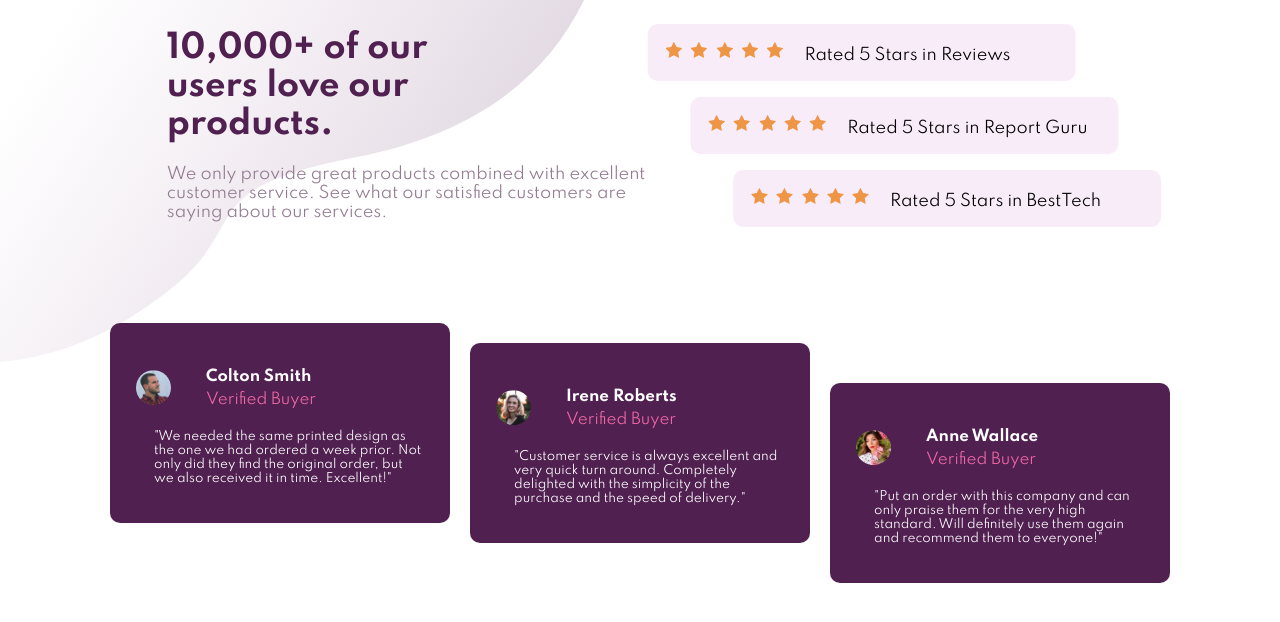
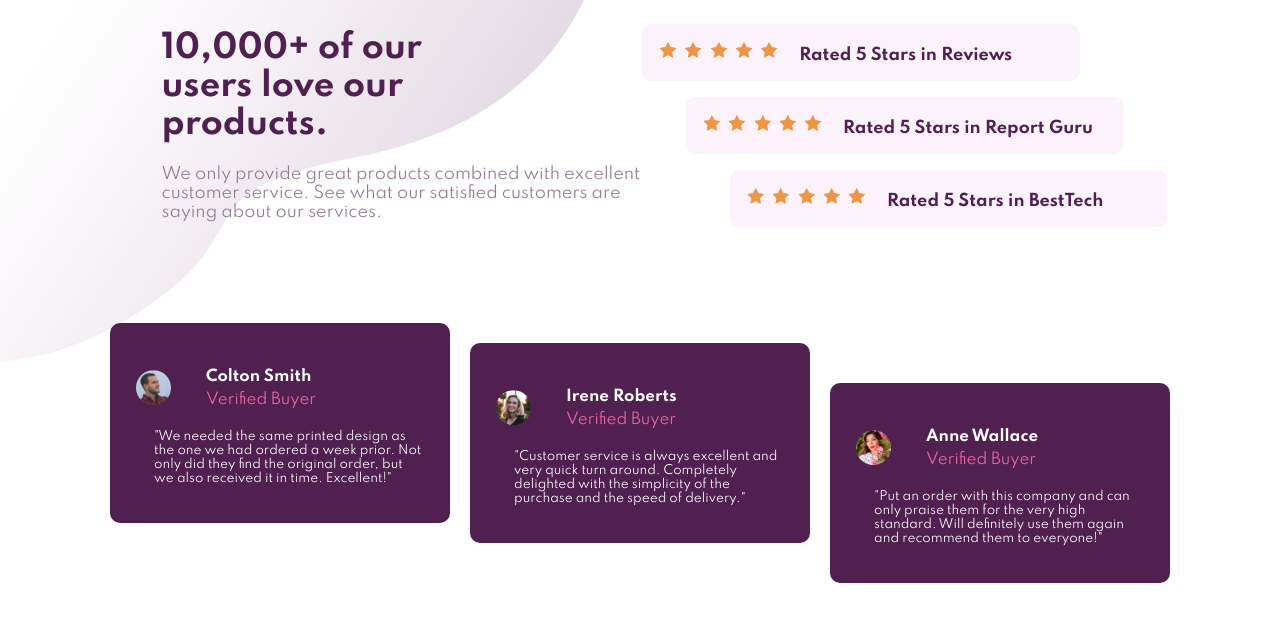
Before and after one commit to kuroroAsync/ChallengesNewbie, a plain HTML site: page second_challenge/index.html in a window 1280 px wide. Drawn offline with Linux system fonts and the light colour scheme.

Commit message:
second challenge

```diff
--- a/second_challenge/source/css/styles.css
+++ b/second_challenge/source/css/styles.css
@@ -3,7 +3,7 @@
     --VeryDarkMagenta: hsl(300, 43%, 22%);
     --SoftPink: hsl(333, 80%, 67%);
     --DarkGrayishMagenta: hsl(303, 10%, 53%);
-    --LightGrayishMagenta: hsl(300, 50%, 95%);
+    --LightGrayishMagenta: hsl(300, 65%, 97%);
     --White: hsl(0, 0%, 100%);
 }
 
@@ -47,6 +47,8 @@ body {
     padding: 1rem 1rem 1rem 1rem;
     background-color: var(--LightGrayishMagenta);
     font-family: Spartan;
+    color: var(--VeryDarkMagenta);
+    font-weight: 700;
 }
 
 .head-contain__stars ul {
```
Also changed, not shown: 1 other file.
